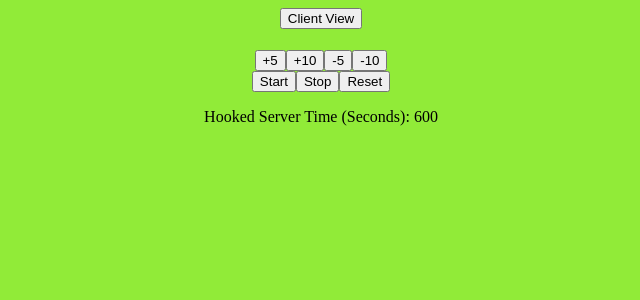
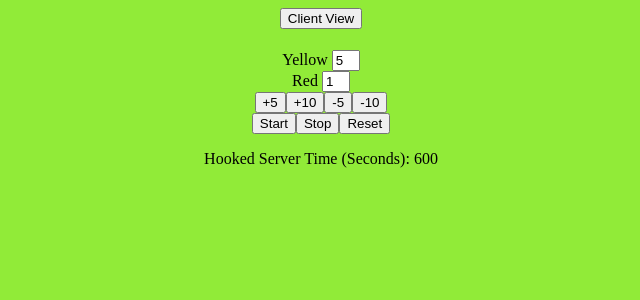
Before and after one commit to AquaWoid/CT-Frontend, a React (Create React App) app: page / in a window 1280 px wide. Shown: the top 300 px of the page, without its empty margins (319-959 px from the left). Built offline with nearby package versions, Linux system fonts and the light colour scheme; no server answers.

Commit message:
added color switch inputs

```diff
--- a/src/App.css
+++ b/src/App.css
@@ -43,3 +43,7 @@ h1 {
   font-family: 'Franklin Gothic Medium', 'Arial Narrow', Arial, sans-serif;
   font-size:xx-large;
 }
+
+.inp {
+  width: 20px;
+}
--- a/src/App.js
+++ b/src/App.js
@@ -56,6 +56,8 @@ function App() {
 
   // Time Set UseState
   const[time, setTime] = useState(600);
+  const[redTreshold, setRedTreshold] = useState(1);
+  const[yellowTreshold, setYellowTreshold] = useState (5);
 
     // Server Time Live Update
     useEffect(() => {
@@ -64,13 +66,13 @@ function App() {
         setTime(data);
         timeformatted = secondsToHMS(data);
 
-        if(data > 10*60) {
+        if(data > yellowTreshold*60) {
           color = green;
         }
-        else if(data < 10*60 && data > 5*60) {
+        else if(data < yellowTreshold*60 && data > redTreshold*60) {
           color = yellow;
         }
-        else if(data < 5*60) {
+        else if(data < redTreshold*60) {
           color = red;
         }
         //console.log(data);
@@ -89,11 +91,14 @@ function App() {
       </div>
       }
 
-
       <h1>{timeformatted}</h1>
 
       {isHost &&
       <div id='buttonsTime'>
+      <div>Yellow <input className='inp'  defaultValue={5} type='text' onChange={i => setYellowTreshold(i.target.value)}></input></div>
+      <div>Red <input className='inp' defaultValue={1} type="text" onChange={i => setRedTreshold(i.target.value)}></input></div>
+
+
       <button onClick={() => setServerTime(5)}>+5</button>
       <button onClick={() => setServerTime(10)}>+10</button>
       <button onClick={() => setServerTime(-5)}>-5</button>
```
